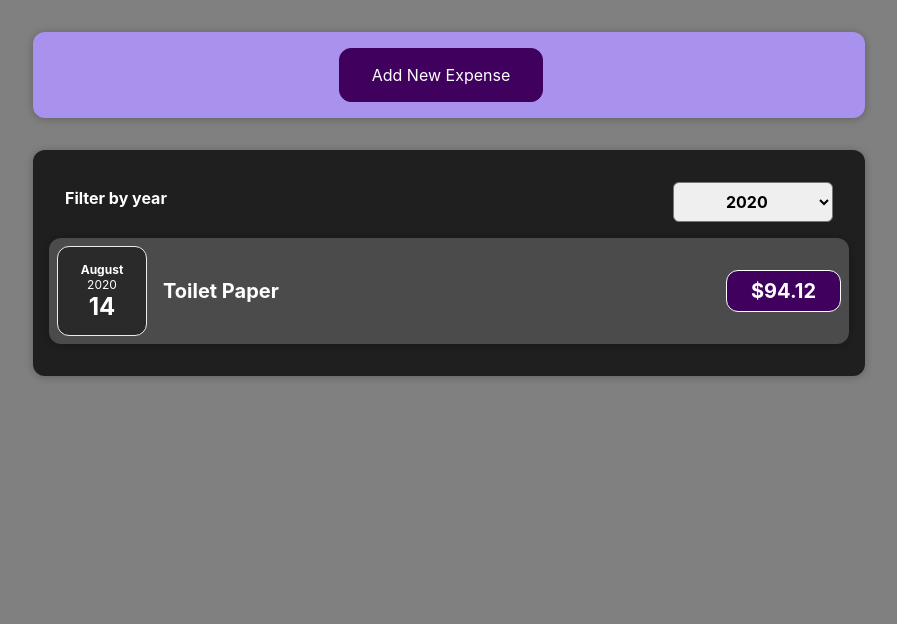
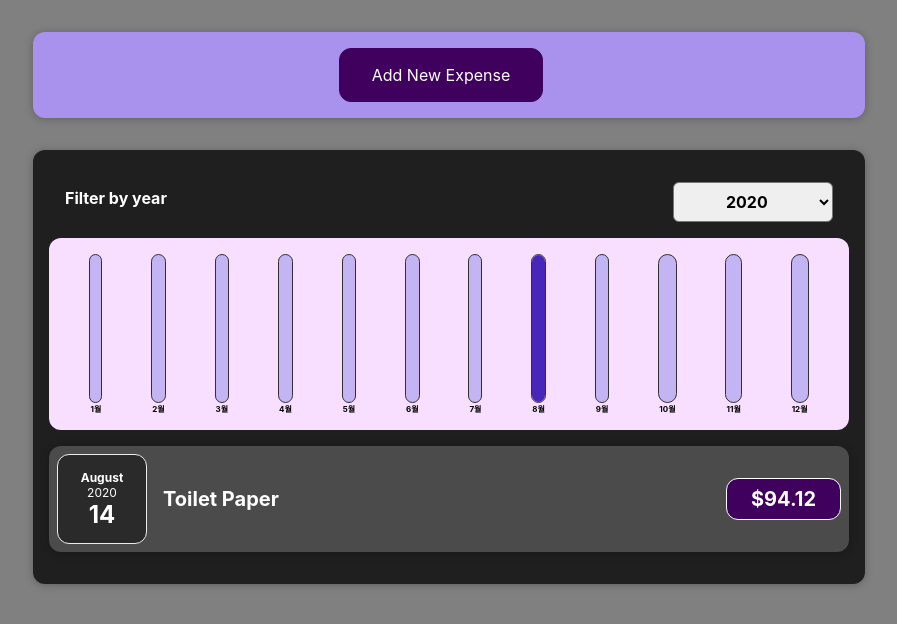
Before and after one commit to kjw-blog/react-complete-guide, a React (Create React App) app: page / in a window 1280 px wide. Shown: the top 624 px of the page, without its empty margins (191-1088 px from the left). Built offline with nearby package versions, Linux system fonts and the light colour scheme.

Commit message:
Feat ) 차트 기능 완성

```diff
--- a/src/components/Chart/Chart.js
+++ b/src/components/Chart/Chart.js
@@ -2,13 +2,16 @@
 import './Chart.css';
 
 const Chart = (props) => {
+  const dataPointValues = props.dataPoints.map((dataPoint) => dataPoint.value);
+  const totalMaximum = Math.max(...dataPointValues);
+
   return (
     <div className="chart">
       {props.dataPoints.map((dataPoint) => (
         <ChartBar
           key={dataPoint.label}
           value={dataPoint.value}
-          maxValue={null}
+          maxValue={totalMaximum}
           label={dataPoint.label}
         />
       ))}
--- a/src/components/Chart/ChartBar.js
+++ b/src/components/Chart/ChartBar.js
@@ -1,7 +1,9 @@
+import './ChartBar.css';
+
 const ChartBar = (props) => {
   let barFillHeight = '0%';
 
-  if (props.max > 0) {
+  if (props.maxValue > 0) {
     barFillHeight = Math.round((props.value / props.maxValue) * 100) + '%';
   }
 
--- a/src/components/Expenses/Expenses.js
+++ b/src/components/Expenses/Expenses.js
@@ -4,6 +4,7 @@
 import './Expenses.css';
 import ExpensesFilter from './ExpensesFilter';
 import ExpensesList from './ExpensesList';
+import ExpensesChart from './ExpensesChart';
 
 const Expenses = (props) => {
   const [filteredYear, setFilteredYear] = useState('2020');
@@ -18,11 +19,12 @@
 
   return (
     <div>
-      <Card className='expenses'>
+      <Card className="expenses">
         <ExpensesFilter
           selected={filteredYear}
           onChangeFilter={filterChangeHandler}
         />
+        <ExpensesChart expenses={filteredExpenses} />
         <ExpensesList items={filteredExpenses} />
       </Card>
     </div>
--- /dev/null
+++ b/src/components/Expenses/ExpensesChart.js
@@ -0,0 +1,32 @@
+import Chart from '../Chart/Chart';
+
+const ExpensesChart = (props) => {
+  const chartDataPoints = [
+    { label: '1월', value: 0 },
+    { label: '2월', value: 0 },
+    { label: '3월', value: 0 },
+    { label: '4월', value: 0 },
+    { label: '5월', value: 0 },
+    { label: '6월', value: 0 },
+    { label: '7월', value: 0 },
+    { label: '8월', value: 0 },
+    { label: '9월', value: 0 },
+    { label: '10월', value: 0 },
+    { label: '11월', value: 0 },
+    { label: '12월', value: 0 },
+  ];
+
+  // 1.props의 expenses배열 안에 객체들로 for문을 돌린다.
+  for (const expense of props.expenses) {
+    // 객체의 Month값을 가져온다.
+    // getMonth()함수는 해당 월보다 -1로 나옴 ex) new Date('2023-07-23').getMonth() === 6
+    const expenseMonth = expense.date.getMonth();
+
+    // Month값을 index로 chartDataPoints의 value에 해당 객체의 가격을 추가해준다.
+    chartDataPoints[expenseMonth].value += expense.amount;
+  }
+
+  return <Chart dataPoints={chartDataPoints} />;
+};
+
+export default ExpensesChart;
```
